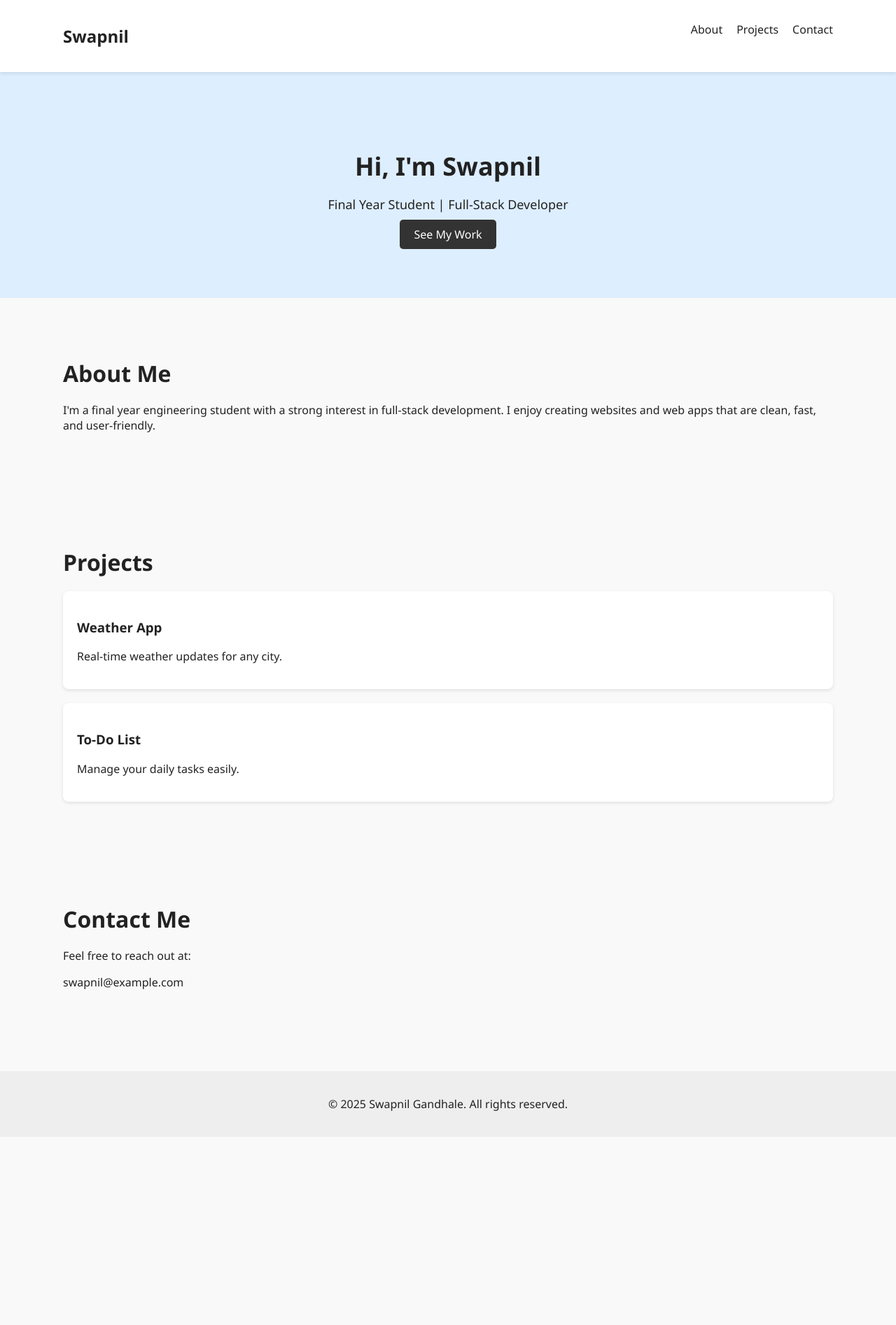
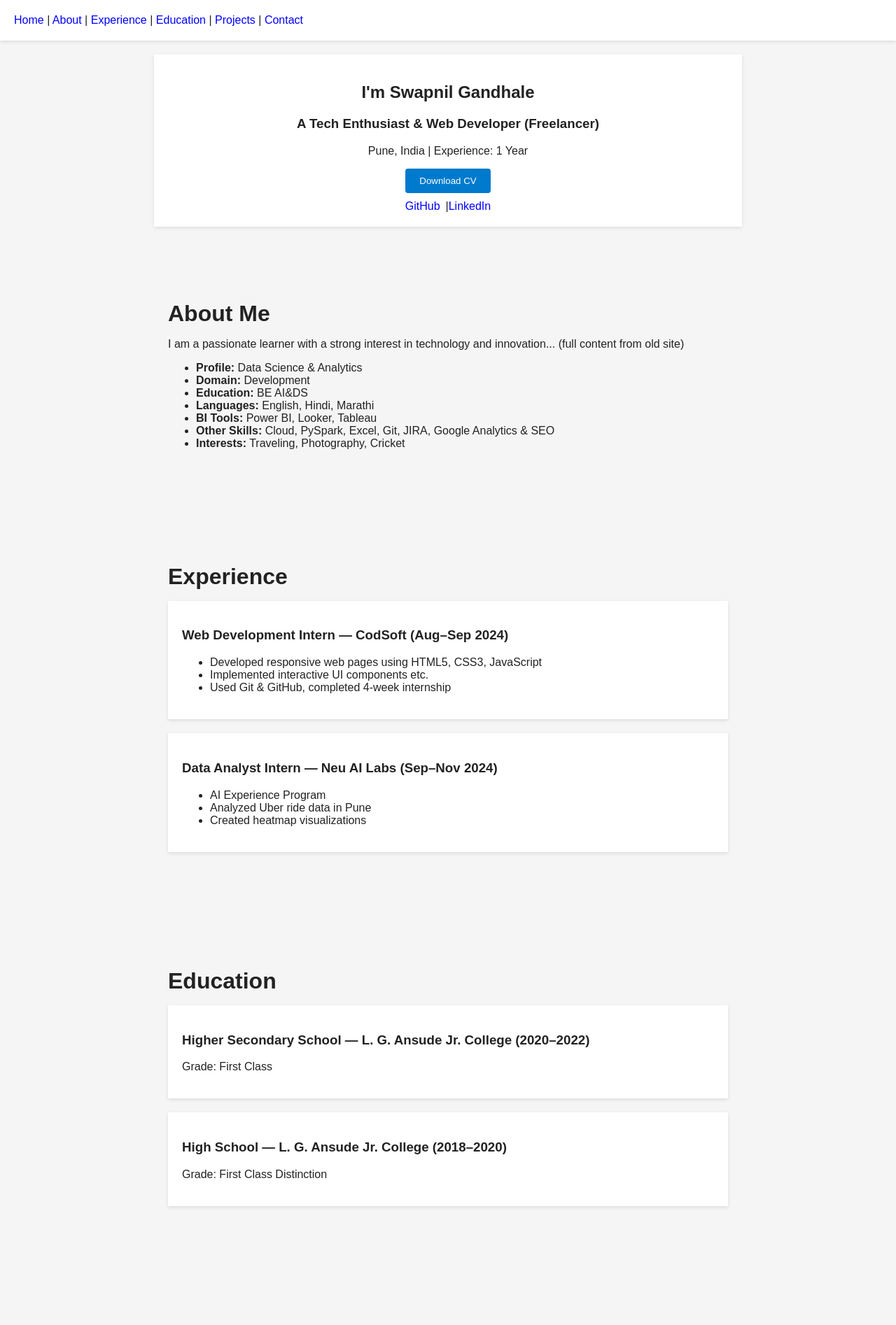
Before and after one commit to SWAPY8/My-Portfolio, a React (Vite) app: page / in a window 1280 px wide. Shown: the top 1894 px of the page at 70% size. Before the commit the page ends 1625 px from the top, so only its background shows below. Built offline with nearby package versions, Linux system fonts and the light colour scheme.

Commit message:
second commit

```diff
--- a/src/App.jsx
+++ b/src/App.jsx
@@ -1,10 +1,11 @@
-import './App.css'
-import Navbar from './components/Navbar'
-import Hero from './components/Hero'
-import About from './components/About'
-import Projects from './components/Projects'
-import Contact from './components/Contact'
-import Footer from './components/Footer'
+import Navbar from "./components/Navbar"
+import Hero from "./components/Hero"
+import About from "./components/About"
+import Experience from "./components/Experience"
+import Education from "./components/Education"
+import Projects from "./components/Projects"
+import Contact from "./components/Contact"
+import Footer from "./components/Footer"
 
 function App() {
   return (
@@ -12,6 +13,8 @@ function App() {
       <Navbar />
       <Hero />
       <About />
+      <Experience />
+      <Education />
       <Projects />
       <Contact />
       <Footer />
--- a/src/components/About.jsx
+++ b/src/components/About.jsx
@@ -1,11 +1,20 @@
 export default function About() {
   return (
-    <section id="about" className="container">
-      <h2 className="heading">About Me</h2>
+    <section id="about">
+      <h2>About Me</h2>
       <p>
-        I'm a final year engineering student with a strong interest in full-stack development.
-        I enjoy creating websites and web apps that are clean, fast, and user-friendly.
+        I am a passionate learner with a strong interest in technology and innovation...
+        (full content from old site)
       </p>
+      <ul>
+        <li><strong>Profile:</strong> Data Science & Analytics</li>
+        <li><strong>Domain:</strong> Development</li>
+        <li><strong>Education:</strong> BE AI&DS</li>
+        <li><strong>Languages:</strong> English, Hindi, Marathi</li>
+        <li><strong>BI Tools:</strong> Power BI, Looker, Tableau</li>
+        <li><strong>Other Skills:</strong> Cloud, PySpark, Excel, Git, JIRA, Google Analytics & SEO</li>
+        <li><strong>Interests:</strong> Traveling, Photography, Cricket</li>
+      </ul>
     </section>
   )
 }
--- a/src/components/Contact.jsx
+++ b/src/components/Contact.jsx
@@ -1,9 +1,10 @@
 export default function Contact() {
   return (
-    <section id="contact" className="container">
-      <h2 className="heading">Contact Me</h2>
-      <p>Feel free to reach out at:</p>
-      <p><a href="mailto:swapnil@example.com">swapnil@example.com</a></p>
+    <section id="contact">
+      <h2>Contact Me</h2>
+      <p><strong>Address:</strong> Pune, India</p>
+      <p><strong>Phone:</strong> +91 92848 50474</p>
+      <p><strong>Email:</strong> swapnilofficial08@gmail.com</p>
     </section>
   )
 }
--- /dev/null
+++ b/src/components/Education.jsx
@@ -0,0 +1,15 @@
+export default function Education() {
+  return (
+    <section id="education">
+      <h2>Education</h2>
+      <div className="card">
+        <h3>Higher Secondary School — L. G. Ansude Jr. College (2020–2022)</h3>
+        <p>Grade: First Class</p>
+      </div>
+      <div className="card">
+        <h3>High School — L. G. Ansude Jr. College (2018–2020)</h3>
+        <p>Grade:  First Class Distinction</p>
+      </div>
+    </section>
+  )
+}
--- /dev/null
+++ b/src/components/Experience.jsx
@@ -0,0 +1,23 @@
+export default function Experience() {
+  return (
+    <section id="experience">
+      <h2>Experience</h2>
+      <div className="card">
+        <h3>Web Development Intern — CodSoft (Aug–Sep 2024)</h3>
+        <ul>
+          <li>Developed responsive web pages using HTML5, CSS3, JavaScript</li>
+          <li>Implemented interactive UI components etc.</li>
+          <li>Used Git & GitHub, completed 4‑week internship</li>
+        </ul>
+      </div>
+      <div className="card">
+        <h3>Data Analyst Intern — Neu AI Labs (Sep–Nov 2024)</h3>
+        <ul>
+          <li>AI Experience Program</li>
+          <li>Analyzed Uber ride data in Pune</li>
+          <li>Created heatmap visualizations</li>
+        </ul>
+      </div>
+    </section>
+  )
+}
--- a/src/components/Footer.jsx
+++ b/src/components/Footer.jsx
@@ -1,7 +1,11 @@
 export default function Footer() {
   return (
-    <footer style={{ textAlign: 'center', padding: '20px 0', background: '#eee', marginTop: '40px' }}>
-      <p>© {new Date().getFullYear()} Swapnil Gandhale. All rights reserved.</p>
+    <footer className="card">
+      <div className="footer-icons">
+        <a href="https://github.com/SWAPY8">🐙 GitHub</a>
+        <a href="https://linkedin.com/in/https://www.linkedin.com/in/swapnil-gandhale-206a46253">🔗 LinkedIn</a>
+      </div>
+      <p>© {new Date().getFullYear()} Swapnil Gandhale</p>
     </footer>
   )
 }
--- a/src/components/Hero.jsx
+++ b/src/components/Hero.jsx
@@ -1,9 +1,16 @@
 export default function Hero() {
   return (
-    <section style={{ textAlign: 'center', background: '#ddeeff', padding: '80px 20px' }}>
-      <h2 style={{ fontSize: '36px', marginBottom: '10px' }}>Hi, I'm Swapnil</h2>
-      <p style={{ fontSize: '18px', marginBottom: '20px' }}>Final Year Student | Full-Stack Developer</p>
-      <a href="#projects" style={{ background: '#333', color: '#fff', padding: '10px 20px', borderRadius: '5px' }}>See My Work</a>
+    <section id="home" className="card" style={{textAlign: 'center'}}>
+      <h1>I'm Swapnil Gandhale</h1>
+      <h3>A Tech Enthusiast & Web Developer (Freelancer)</h3>
+      <p>Pune, India | Experience: 1 Year</p>
+      <a href="/cv.pdf" download>
+        <button className="download">Download CV</button>
+      </a>
+      <div style={{marginTop: '10px'}}>
+        <a href="https://github.com/yourusername">GitHub</a> |
+        <a href="https://linkedin.com/in/yourusername">LinkedIn</a>
+      </div>
     </section>
   )
 }
--- a/src/components/Navbar.jsx
+++ b/src/components/Navbar.jsx
@@ -1,14 +1,7 @@
 export default function Navbar() {
   return (
-    <nav style={{ background: '#fff', padding: '15px 20px', boxShadow: '0 2px 5px rgba(0,0,0,0.1)', position: 'sticky', top: 0 }}>
-      <div className="container" style={{ display: 'flex', justifyContent: 'space-between' }}>
-        <h1 style={{ fontSize: '24px' }}>Swapnil</h1>
-        <ul style={{ display: 'flex', gap: '20px', listStyle: 'none' }}>
-          <li><a href="#about">About</a></li>
-          <li><a href="#projects">Projects</a></li>
-          <li><a href="#contact">Contact</a></li>
-        </ul>
-      </div>
+    <nav className="card" style={{position: 'sticky', top: 0, background: '#fff'}}>
+      <a href="#home">Home</a> | <a href="#about">About</a> | <a href="#experience">Experience</a> | <a href="#education">Education</a> | <a href="#projects">Projects</a> | <a href="#contact">Contact</a>
     </nav>
   )
 }
--- a/src/components/Projects.jsx
+++ b/src/components/Projects.jsx
@@ -1,20 +1,36 @@
 export default function Projects() {
-  const projects = [
-    { title: "Weather App", description: "Real-time weather updates for any city." },
-    { title: "To-Do List", description: "Manage your daily tasks easily." }
-  ];
+  const list = [
+    {
+      title: "IoT Based Virtual Doctor",
+      desc: "Monitors patient health remotely using sensors (GitHub link)..."
+    },
+    {
+      title: "Netflix Clone (Web Dev)",
+      desc: "Responsive Netflix UI with JS/CSS/HTML."
+    },
+    {
+      title: "Uber Ride Analysis",
+      desc: "EDA and visualizations of Uber ride data."
+    },
+    {
+      title: "React‑based Student Management System",
+      desc: "Full CRUD with React and Spring Boot."
+    },
+    {
+      title: "NavEye – Smart Assistant",
+      desc: "YOLOv8 & Raspberry Pi assistant for visually impaired."
+    }
+  ]
 
   return (
-    <section id="projects" className="container">
-      <h2 className="heading">Projects</h2>
-      <div style={{ display: 'grid', gap: '20px' }}>
-        {projects.map((p, i) => (
-          <div key={i} style={{ background: '#fff', padding: '20px', borderRadius: '8px', boxShadow: '0 2px 5px rgba(0,0,0,0.1)' }}>
-            <h3>{p.title}</h3>
-            <p>{p.description}</p>
-          </div>
-        ))}
-      </div>
+    <section id="projects">
+      <h2>Projects</h2>
+      {list.map((p, i) => (
+        <div key={i} className="card">
+          <h3>{p.title}</h3>
+          <p>{p.desc}</p>
+        </div>
+      ))}
     </section>
   )
 }
--- a/src/index.css
+++ b/src/index.css
@@ -1,15 +1,35 @@
 body {
   margin: 0;
-  font-family: 'Segoe UI', Tahoma, Geneva, Verdana, sans-serif;
-  background-color: #f9f9f9;
+  font-family: sans-serif;
+  background: #f5f5f5;
   color: #222;
 }
-
 a {
+  color: blue;
   text-decoration: none;
-  color: inherit;
 }
-
-section {
-  padding: 60px 20px;
+section { padding: 60px 20px; max-width: 800px; margin: auto; }
+h2 { font-size: 2em; margin-bottom: 0.5em; }
+.card {
+  background: white;
+  padding: 20px;
+  margin-bottom: 20px;
+  box-shadow: 0 2px 5px rgba(0,0,0,0.1);
 }
+button.download {
+  padding: 10px 20px;
+  background: #007acc;
+  color: white;
+  border: none;
+  cursor: pointer;
+  border-radius: 4px;
+}
+.footer-icons a {
+  margin: 0 10px;
+  font-size: 1.5em;
+}
+footer {
+  text-align: center;
+  padding: 20px 0;
+  background: #eee;
+}
```
